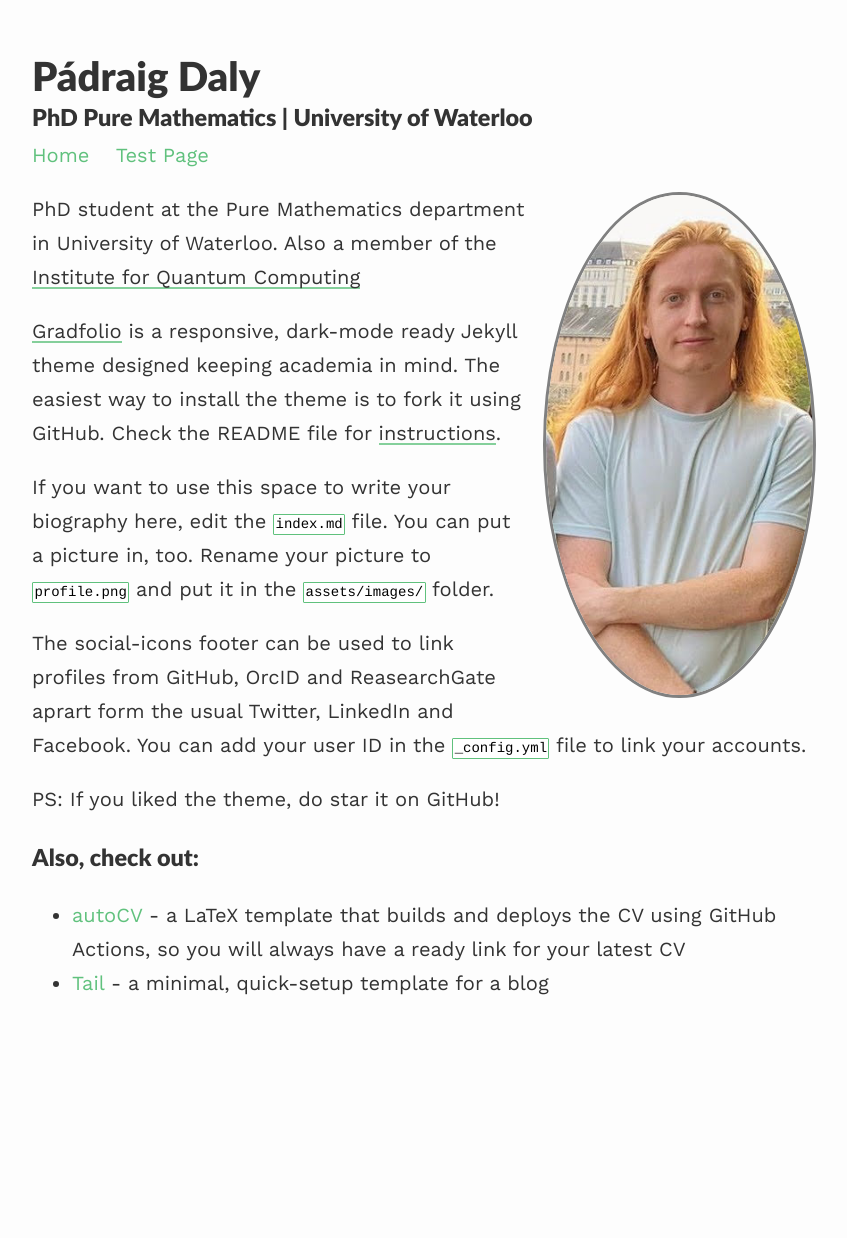
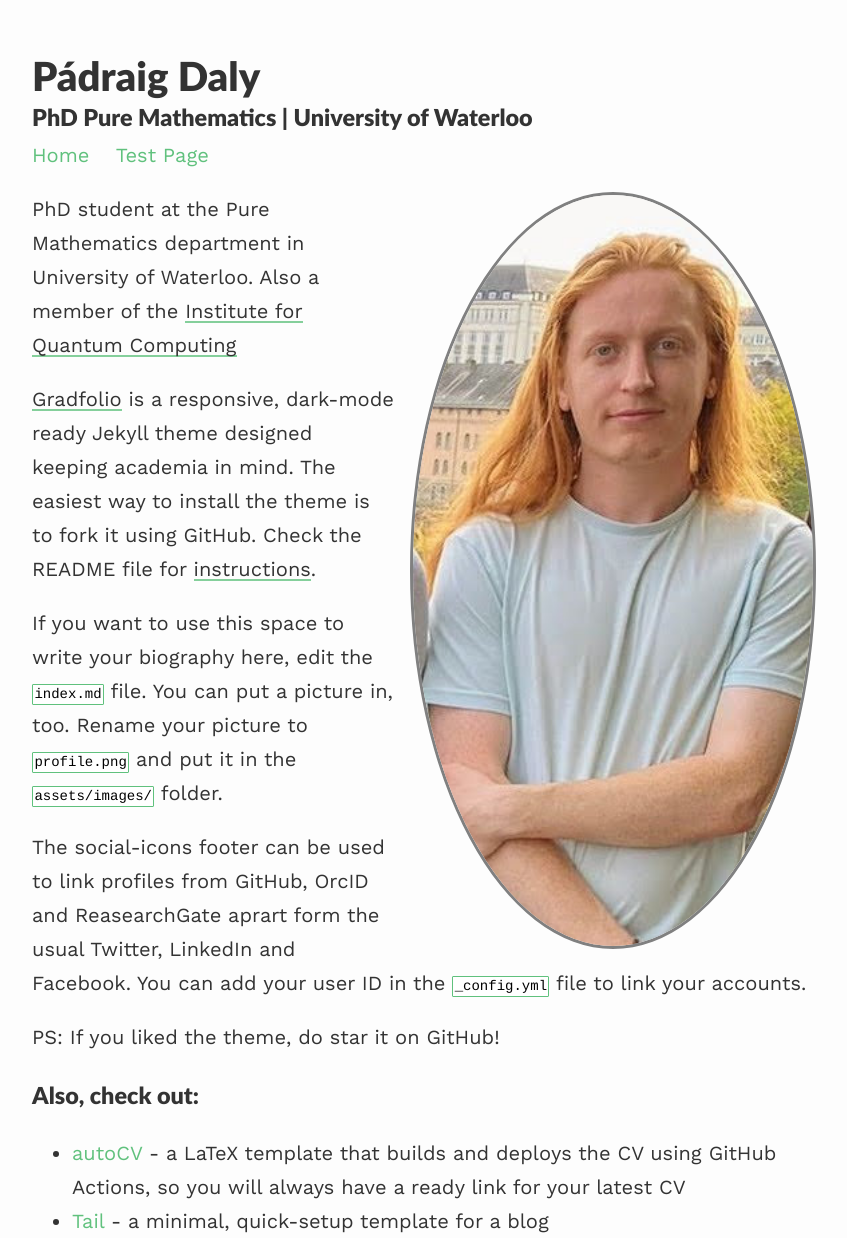
Before and after one commit to padraigdaly/padraigdaly.github.io, a Jekyll site: the page built from index.md, in a window 1280 px wide. Shown: the whole page, without its empty margins (208-1055 px from the left). Built offline with Jekyll 4.4.1, drawn with Linux system fonts in a browser that asks for light colours; nearby versions of some CDN libraries; before the commit the page ends 1000 px from its top, so only the background shows below that.

Commit message:
Update about.html

```diff
--- a/_layouts/about.html
+++ b/_layouts/about.html
@@ -4,7 +4,7 @@ layout: default
 
 {% if page.profile %}
     {% if page.profile.image %}
-      <img class="profile {{ page.profile.align }}"  width="33.33%" src="{{ page.profile.image | prepend: '/assets/images/' | relative_url }}">
+      <img class="profile {{ page.profile.align }}"  width="50%" src="{{ page.profile.image | prepend: '/assets/images/' | relative_url }}">
     {% endif %}
 {% endif %}
 
```
